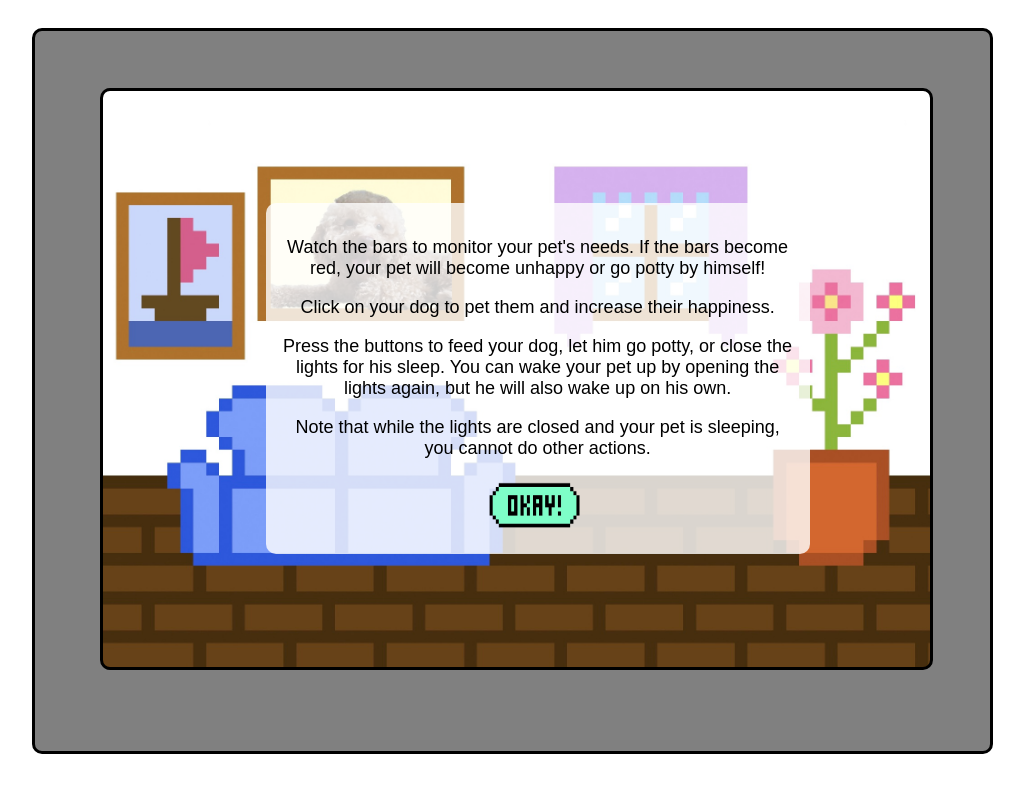
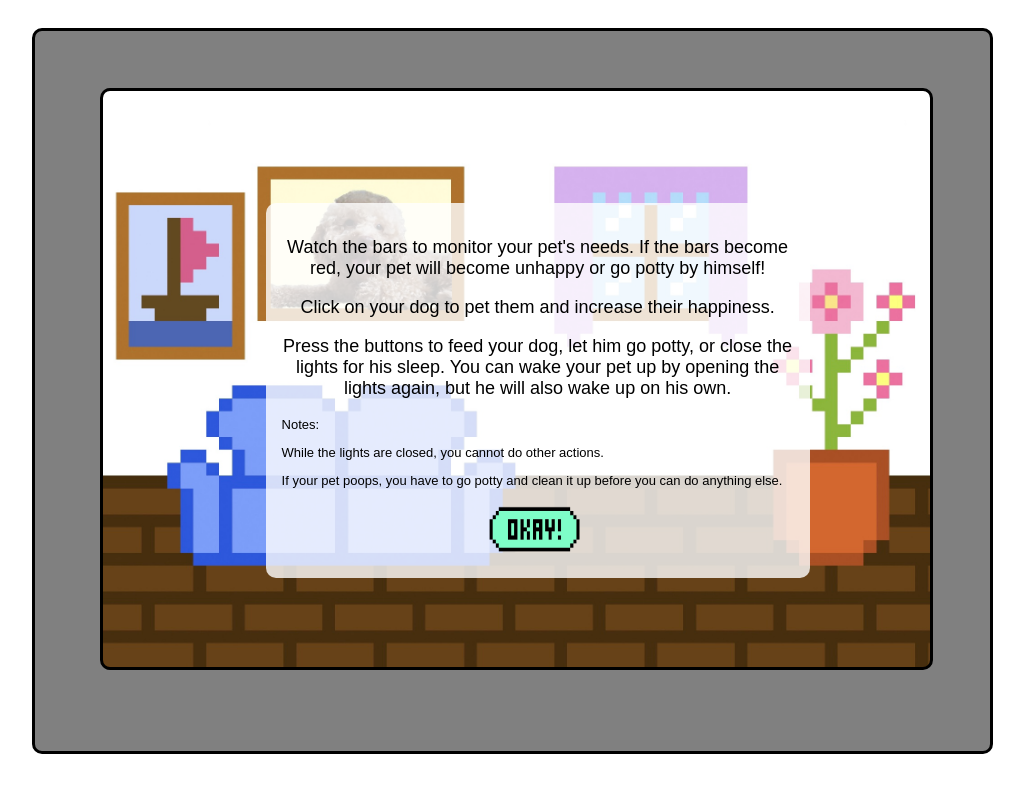
Before and after one commit to loreineb/apper-frontend-course, a React (Vite) app in the folder session-3/tamockgotchi/: page / in a window 1280 px wide. Both pictures are taken after a click on the picture 794 px from the left and 445 px from the top of the page. Shown: the top 792 px of the page, without its empty margins (149-1173 px from the left). Built offline with nearby package versions, Linux system fonts and the light colour scheme.

Commit message:
added code s.t. you have to clean poo first if there is because hygiene

```diff
--- a/session-3/tamockgotchi/src/App.jsx
+++ b/session-3/tamockgotchi/src/App.jsx
@@ -23,7 +23,7 @@ const initialState = {
   hunger: 60,
   happiness: 60,
   energy: 60,
-  bladder: 50, //set initial values to lower s.t. you can see the workings upon game start
+  bladder: 40, //set initial values to lower s.t. you can see the workings upon game start
 };
 
 const reducer = (state, action) => {
@@ -83,7 +83,7 @@ function App() {
   }, [gameStarted]);
 
   const handleFeed = () => {
-    !themeSwitchTimerActive && (dispatch({ type: 'FEED', value: 30 })); // This is s.t. you can't feed the dog while asleep
+    !themeSwitchTimerActive && !isTherePoo && (dispatch({ type: 'FEED', value: 30 })); // This is s.t. you can't feed the dog while asleep
     setDogImage(feedDog)
     setTimeout(() => {
       setDogImage(defaultDog); // This is s.t. the image returns to default
@@ -91,7 +91,7 @@ function App() {
   };
 
   const handlePet = () => {
-    dispatch({ type: 'PET', value: 20 });
+    !isTherePoo && (dispatch({ type: 'PET', value: 20 })); // if there's no poo, you can pet
     setDogImage(petDog)
     setTimeout(() => {
       setDogImage(defaultDog);
@@ -106,13 +106,15 @@ function App() {
     }, 500);
   };
 
+  const isTherePoo = state.bladder < 40;
+
   const handleSleep = () => {
     if (themeSwitchTimerActive) {
       clearTimeout(timer);
       setThemeSwitchTimerActive(false);
       setDogImage(defaultDog);
       setTheme('light'); // Manually set the theme back to light
-    } else {
+    } else if (!isTherePoo) {
       switchTheme();
       dispatch({ type: 'SLEEP', value: 100 });
     }
@@ -132,6 +134,7 @@ function App() {
     }
   };
 
+  //debouncing for the event that people click too fast
   const debouncedHandleFeed = _.debounce(handleFeed, 500); //there is too noticeable a delay with 1s
   const debouncedHandlePet = _.debounce(handlePet, 500);
   const debouncedHandlePotty = _.debounce(handlePotty, 500);
@@ -170,10 +173,10 @@ function App() {
               <img
               className="dog"
               src={
-                  state.hunger < 40 || state.energy < 40 || state.happiness < 40
+                state.bladder < 40 //the order in which the conditions are evaluated determine priority
+                  ? pottyDog
+                  : state.hunger < 40 || state.energy < 40 || state.happiness < 40
                   ? sadDog
-                    : state.bladder < 40
-                    ? pottyDog
                   : dogImage
               }
               alt="dog character"
--- a/session-3/tamockgotchi/src/components/TutorialPage.css
+++ b/session-3/tamockgotchi/src/components/TutorialPage.css
@@ -16,6 +16,11 @@
     padding: 1rem;
 }
 
+.tutorial .content .notes {
+    text-align:left;
+    font-size: small;
+}
+
 .tutorial .okay {
     width: 7rem;
     height: 3.5rem;
--- a/session-3/tamockgotchi/src/components/TutorialPage.jsx
+++ b/session-3/tamockgotchi/src/components/TutorialPage.jsx
@@ -22,7 +22,11 @@ function TutorialPage({ onTutorialComplete }) {
             <p>Press the buttons to feed your dog, let him go potty, or close the lights for his sleep.
             You can wake your pet up by opening the lights again, but he will also wake up on his own.
             </p>
-            <p>Note that while the lights are closed and your pet is sleeping, you cannot do other actions.</p>
+            <div className='notes'>
+              <p> Notes:</p>
+              <p>While the lights are closed, you cannot do other actions. </p>
+              <p>If your pet poops, you have to go potty and clean it up before you can do anything else.</p>
+            </div>
             <img className="okay" src={okayButton} alt="okay" onClick={onTutorialComplete} />
         </div>
     </div>
```
Lines whose indentation alone changed are shown as unchanged.
